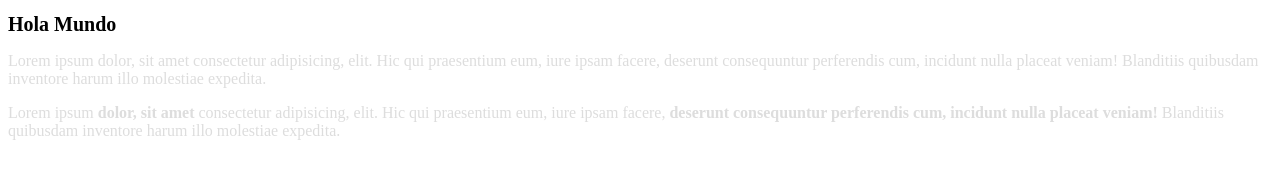
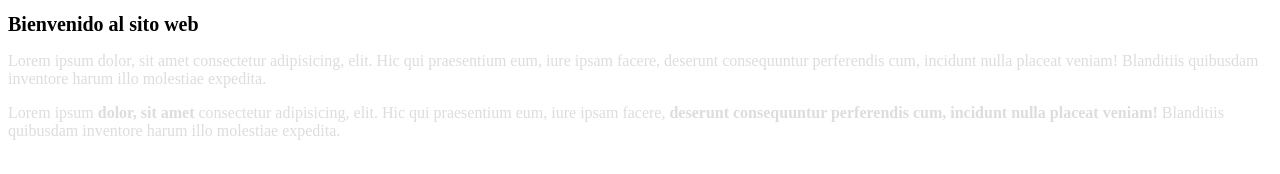
Before and after one commit to Rodry0007/miweb, a plain HTML site: page index.html in a window 1280 px wide. Drawn offline with Linux system fonts and the light colour scheme.

Commit message:
Se modifica el titulo de la web

```diff
--- a/index.html
+++ b/index.html
@@ -7,7 +7,7 @@
 	<link rel="stylesheet" href="css/main.css">
 </head>
 <body>
-	<h1>Hola Mundo</h1>
+	<h1>Bienvenido al sito web</h1>
 
 	<p>Lorem ipsum dolor, sit amet consectetur adipisicing, elit. Hic qui praesentium eum, iure ipsam facere, deserunt consequuntur perferendis cum, incidunt nulla placeat veniam! Blanditiis quibusdam inventore harum illo molestiae expedita.</p>
 
```
